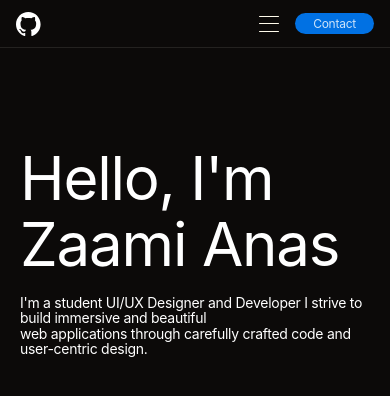
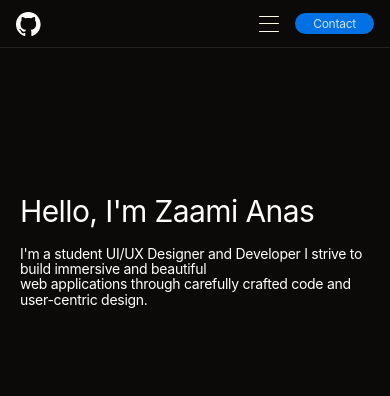
Before and after one commit to sucida/MyPortfolio, a React (Vite) app in the folder anas-zaami/: page / in a window 390 px wide. Shown: the top 396 px of the page. Built offline with nearby package versions, Linux system fonts and the light colour scheme; a web font is replaced by a local one.

Commit message:
udpating the font

```diff
--- a/anas-zaami/src/components/Home.jsx
+++ b/anas-zaami/src/components/Home.jsx
@@ -8,7 +8,7 @@
 
       <div className="flex-1">
 
-        <h1 className="text-white text-6xl font-[400]">
+        <h1 className="text-white text-3xl md:text-6xl font-normal">
         Hello, I'm <span className=''>Zaami Anas</span>
       </h1>
       <br />
```
